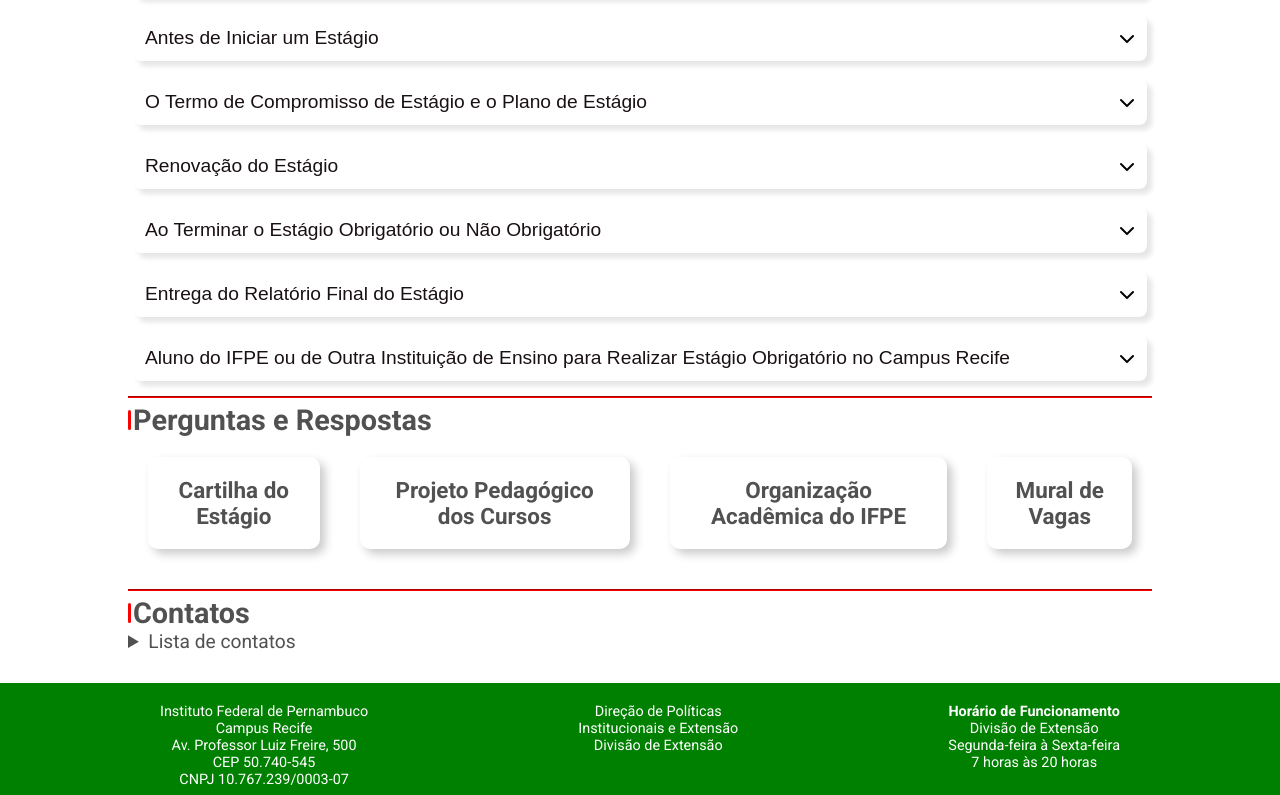
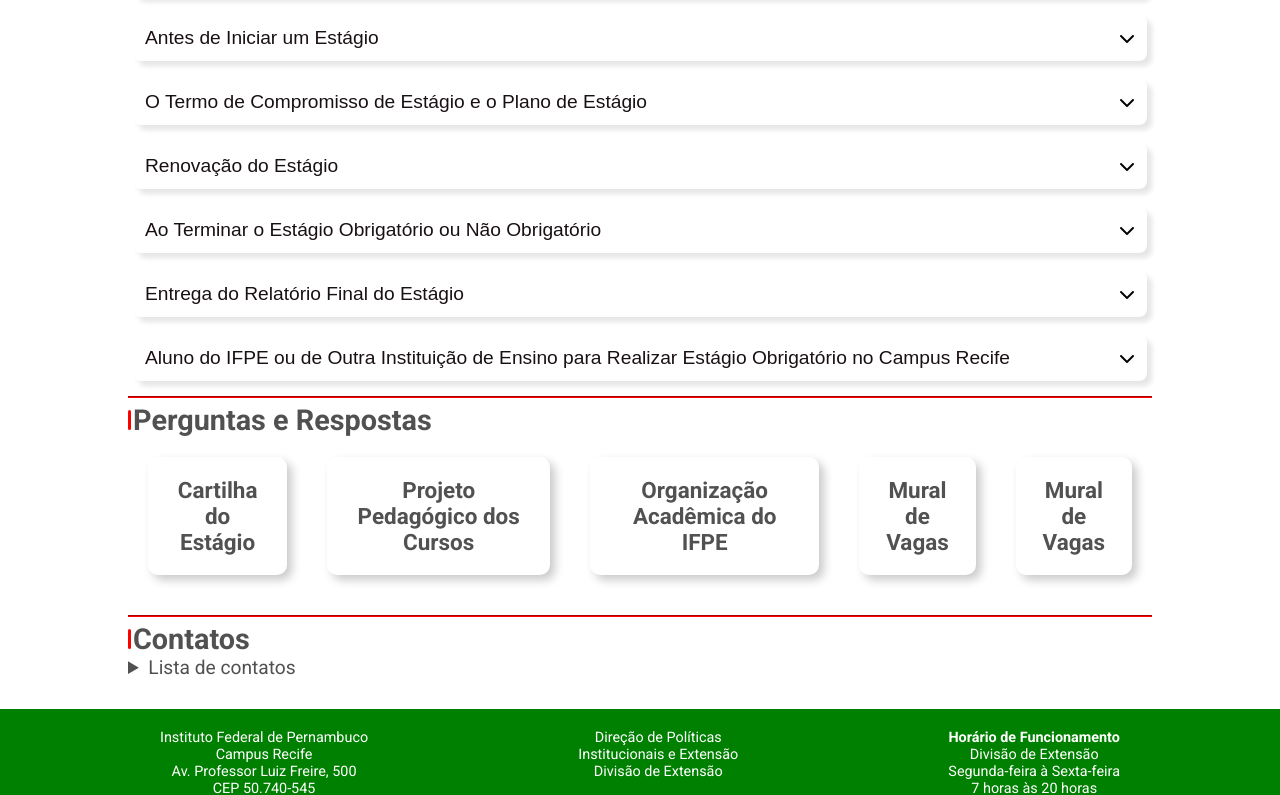
Before and after one commit to josimar140/NovaPaginaDiexEstagio2025, a plain HTML site: page index.html in a window 1280 px wide. Shown: the part 426-1221 px from the top of the page. Drawn offline with nearby package versions, Linux system fonts and the light colour scheme.

Commit message:
Inserir no index link muralVagas

```diff
--- a/index.html
+++ b/index.html
@@ -98,9 +98,11 @@
                             orientador de estágio do seu curso e o nome do supervisor de estágio na empresa. O
                             aluno
                             <b>deverá</b> saber
-                            na coordenação do seu curso quem será o seu professor orientador de estágio. <p>
+                            na coordenação do seu curso quem será o seu professor orientador de estágio.
+                        <p>
                             Em hipótese
-                                alguma o Termo de Compromisso de Estágio será assinado sem as anuências da Unidade Concedente
+                            alguma o Termo de Compromisso de Estágio será assinado sem as anuências da Unidade
+                            Concedente
                             (empresa), do orientador (assinatura no Plano de Atividades) e do estagiário (assinatura no
                             Termo de Compromisso de Estágio). <b>Somente poderão realizar estágio curricular
                                 supervisionado estudantes maiores
@@ -297,9 +299,10 @@
                                 target="_blank">Organização Acadêmica do IFPE</a></h3>
                     </div>
                     <div class="grup">
-                        <h3 class="tit-3"><a
-                                href="assets/vagasEstagios/"
-                                target="_blank">Mural de Vagas</a></h3>
+                        <h3 class="tit-3"><a href="muralVagas.html" target="_blank">Mural de Vagas</a></h3>
+                    </div>
+                    <div class="grup">
+                        <h3 class="tit-3"><a href="assets/vagasEstagios/" target="_blank">Mural de Vagas</a></h3>
                     </div>
                 </div>
             </div>
```
Lines whose indentation alone changed are shown as unchanged.
